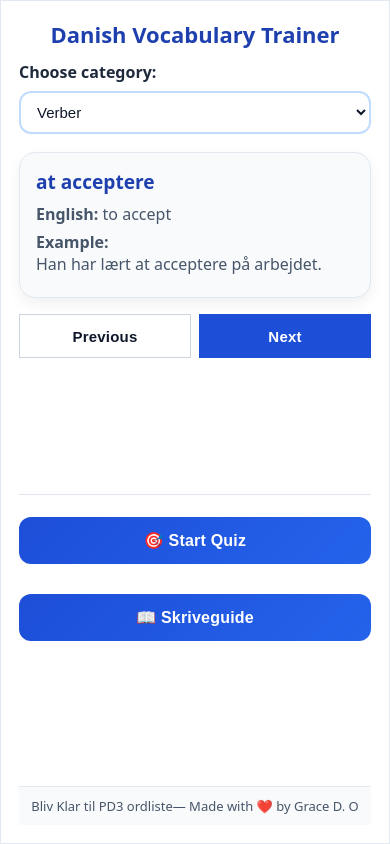
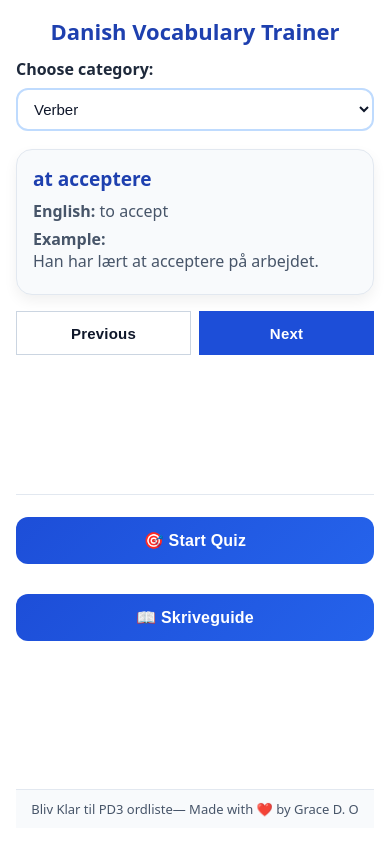
Before and after one commit to GraceDuquiza/Danish_Vocab_Trainer, a plain HTML site: page index.html in a window 390 px wide. Drawn offline with Linux system fonts and the light colour scheme.

Commit message:
Fix full-page desktop layout

```diff
--- a/style.css
+++ b/style.css
@@ -30,11 +30,15 @@
 }
 
 html, body {
-    height: 100%;
+    min-height: 100%;
     background: #f4f7fb;
     color: var(--text);
     font-family: system-ui, -apple-system, "Segoe UI", Roboto, "Helvetica Neue",
                 "Noto Sans", "Liberation Sans", Arial, "Poppins", sans-serif;
+}
+
+body {
+    margin: 0;
 }
 
 /* Accessibility */
@@ -58,22 +62,17 @@ html, body {
 /* ---------------------------
     1) Page Layout
    --------------------------- */
-main {
-    min-height: 100dvh;                /* include mobile dynamic areas */
-    display: grid;
-    place-items: center;
-    padding: clamp(16px, 4vw, 40px);
-}
 .container {
-    width: min(1080px, 100%);
+    width: 100%;
+    max-width: none;
     background: var(--card);
-    border: 1px solid var(--border);
-    border-radius: 20px;
-    box-shadow: 0 14px 36px rgba(2,6,23,.08);
+    border: 0;
+    border-radius: 0;
+    box-shadow: none;
     padding: clamp(18px, 3vw, 28px);
 
-    /* feel full-height even with little content */
-    min-height: min(92dvh, 1100px);
+    /* full-page layout on desktop and mobile */
+    min-height: 100dvh;
     display: flex;
     flex-direction: column;
     gap: clamp(12px, 2vw, 18px);
@@ -81,7 +80,7 @@ main {
 
 /* Edge-to-edge on small phones for native feel */
 @media (max-width: 640px){
-    .container { border-radius: 0; min-height: 100dvh; }
+    .container { padding: 16px; }
 }
 
 /* ---------------------------
@@ -551,9 +550,7 @@ button.category-option.is-selected {
 
 /* --- Align the page layout so content starts at the top --- */
 main{
-    /* you already have min-height:100dvh; keep it */
-    display: grid;
-    place-items: start center; /* was "center" in some versions */
+    min-height: 100dvh;
 }
 
 /* --- Bottom bar for the main buttons (Start Quiz + Skriveguide) --- */
```
